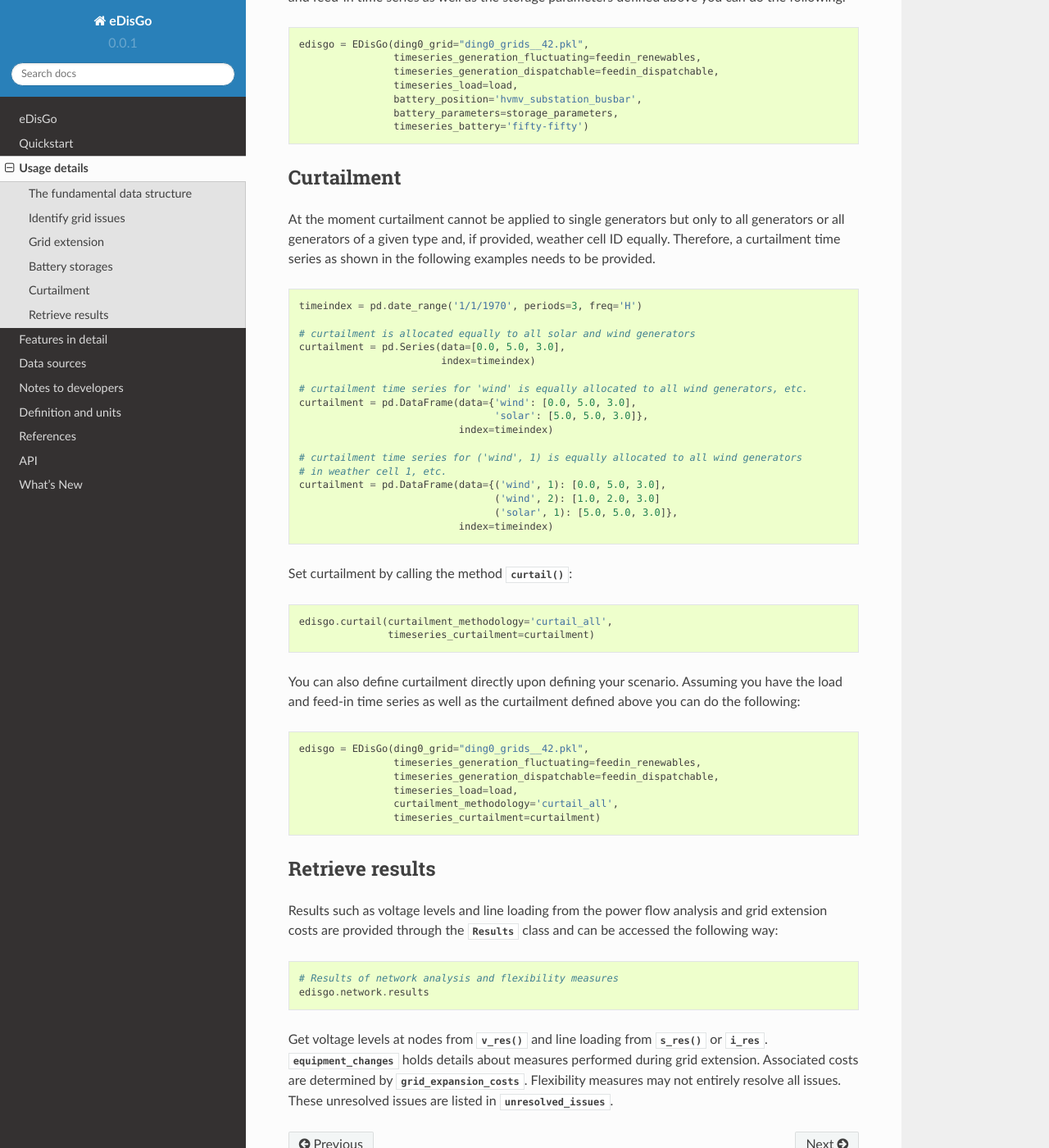
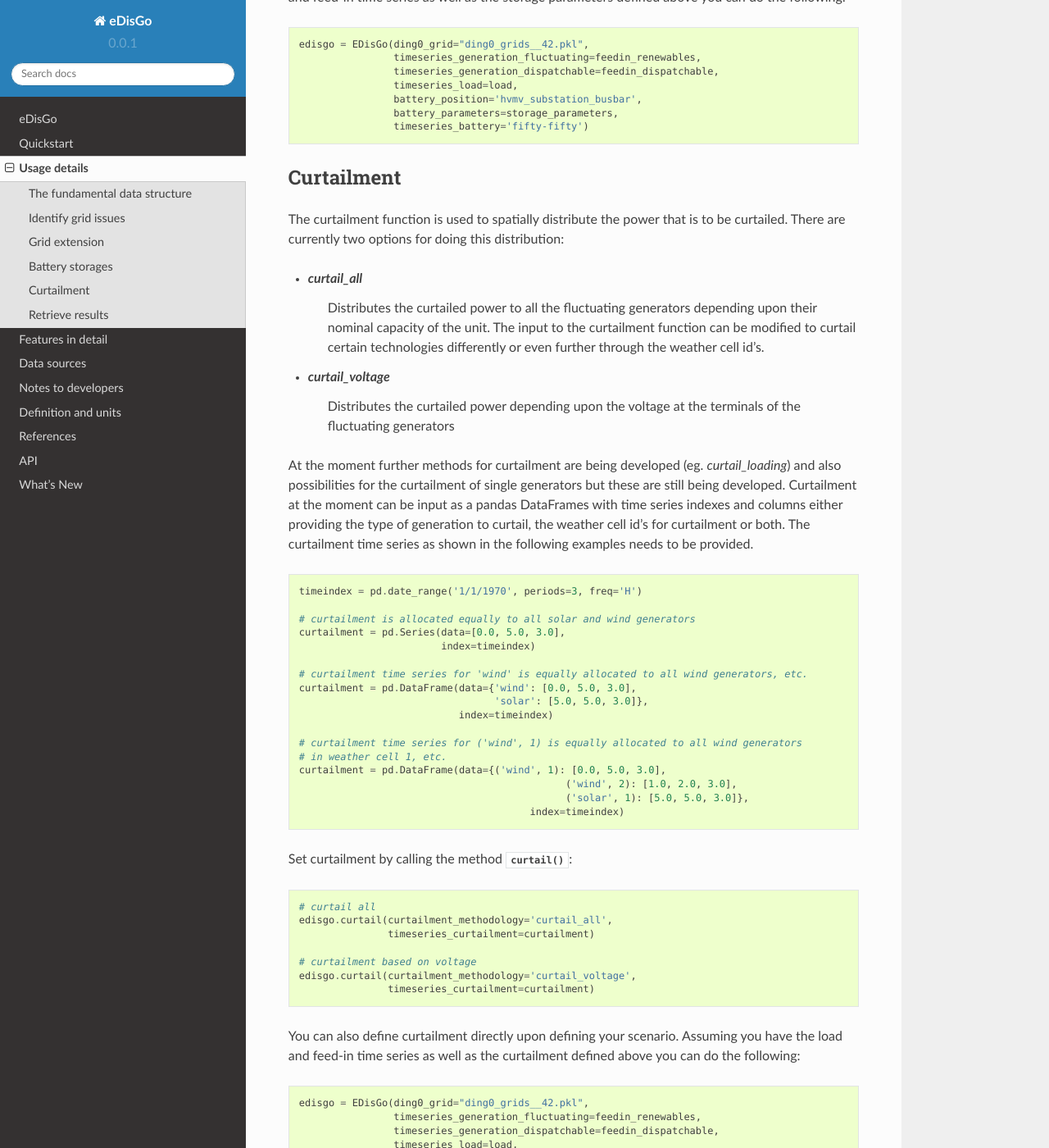
Before and after one commit to openego/eDisGo, a Sphinx documentation site: the page built from doc/usage_details.rst, in a window 1280 px wide and 1400 px high, scrolled down 3186 px. Shown: the whole window at 82% size. Built offline with Sphinx 7.4.7 and the Read the Docs theme 2.0.0, drawn with Linux system fonts in a browser that asks for light colours; formulas are drawn with MathJax 3.

Commit message:
Changes to curtailment to include curtail voltage

```diff
--- a/doc/usage_details.rst
+++ b/doc/usage_details.rst
@@ -179,9 +179,22 @@ above you can do the following:
 Curtailment
 -----------
 
-At the moment curtailment cannot be applied to single generators but only to all generators or
-all generators of a given type and, if provided, weather cell ID equally.
-Therefore, a curtailment time series as shown in the following examples needs to be provided.
+The curtailment function is used to spatially distribute the power that is to be curtailed.
+There are currently two options for doing this distribution:
+
+* `curtail_all`
+    Distributes the curtailed power to all the fluctuating generators depending upon
+    their nominal capacity of the unit. The input to the curtailment function can be modified to
+    curtail certain technologies differently or even further through the weather cell id's.
+* `curtail_voltage`
+    Distributes the curtailed power depending upon the voltage at the terminals
+    of the fluctuating generators
+
+At the moment further methods for curtailment are being developed (eg. `curtail_loading`) and also
+possibilities for the curtailment of single generators but these are still being developed.
+Curtailment at the moment can be input as a pandas DataFrames with time series indexes and columns
+either providing the type of generation to curtail, the weather cell id's for curtailment or both.
+The curtailment time series as shown in the following examples needs to be provided.
 
 .. code-block:: python
 
@@ -193,21 +206,26 @@ Therefore, a curtailment time series as shown in the following examples needs to
 
     # curtailment time series for 'wind' is equally allocated to all wind generators, etc.
     curtailment = pd.DataFrame(data={'wind': [0.0, 5.0, 3.0],
-			             'solar': [5.0, 5.0, 3.0]},
-			       index=timeindex)
+                                     'solar': [5.0, 5.0, 3.0]},
+                               index=timeindex)
 
     # curtailment time series for ('wind', 1) is equally allocated to all wind generators
     # in weather cell 1, etc.
     curtailment = pd.DataFrame(data={('wind', 1): [0.0, 5.0, 3.0],
-				     ('wind', 2): [1.0, 2.0, 3.0]
-			             ('solar', 1): [5.0, 5.0, 3.0]},
-			       index=timeindex)
+    				                 ('wind', 2): [1.0, 2.0, 3.0],
+    				                 ('solar', 1): [5.0, 5.0, 3.0]},
+    				           index=timeindex)
 
 Set curtailment by calling the method :meth:`~.grid.network.EDisGo.curtail()`:
 
 .. code-block:: python
 
+    # curtail all
     edisgo.curtail(curtailment_methodology='curtail_all',
+                   timeseries_curtailment=curtailment)
+
+    # curtailment based on voltage
+    edisgo.curtail(curtailment_methodology='curtail_voltage',
                    timeseries_curtailment=curtailment)
 
 You can also define curtailment directly upon defining your scenario. Assuming
```
